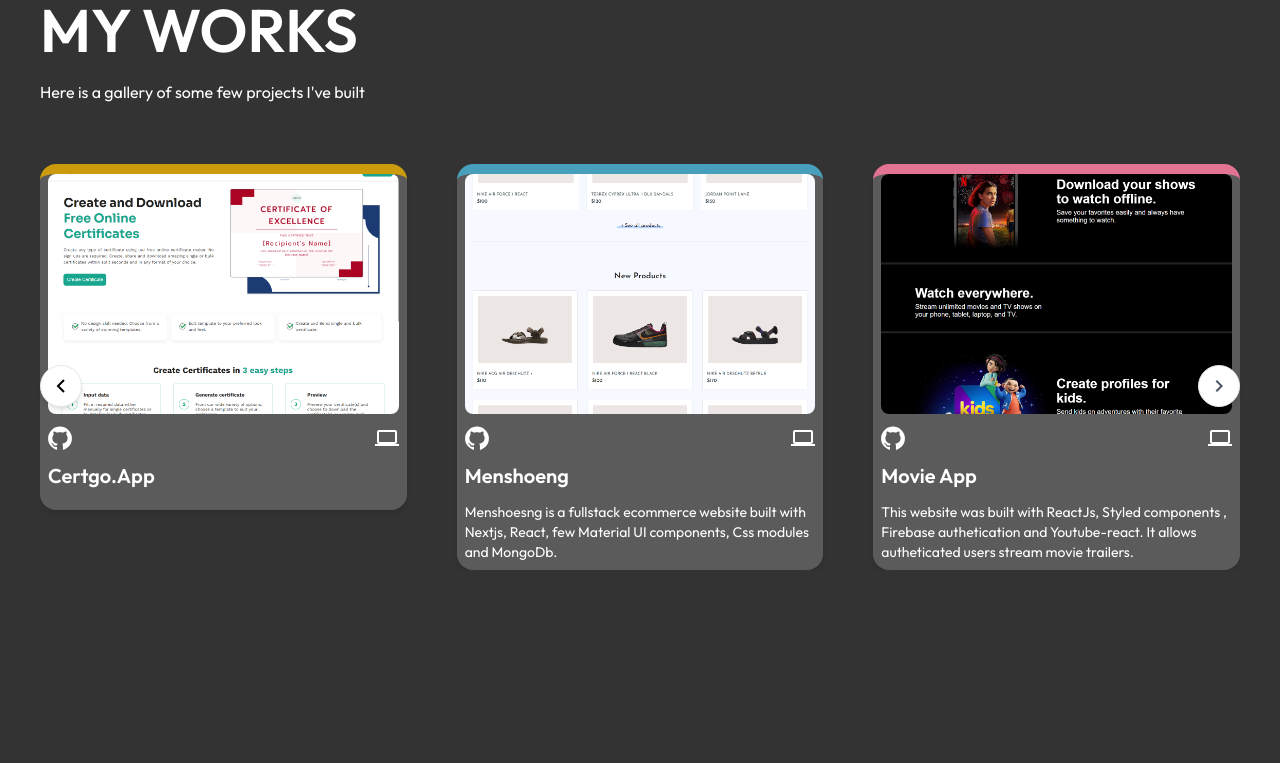
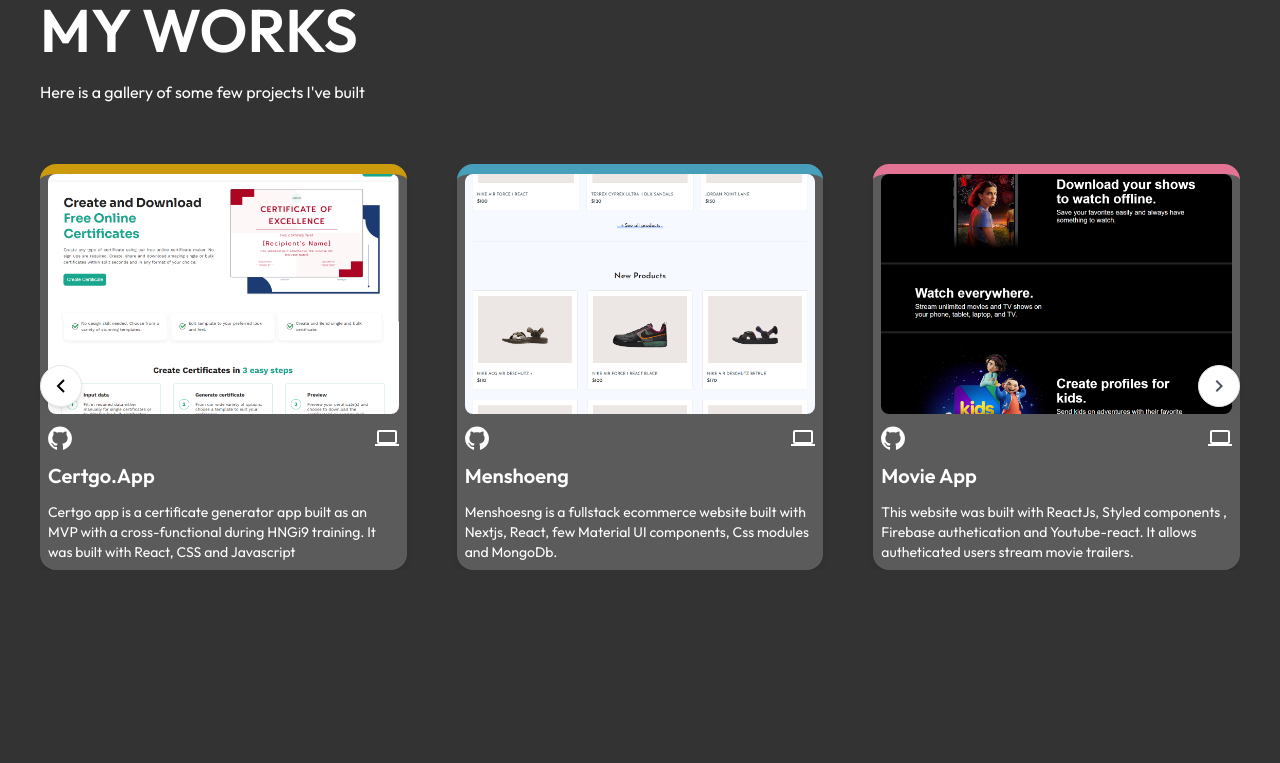
Before and after one commit to Adepejustephen/portfolio, a React (Create React App) app: page / in a window 1280 px wide. Shown: the part 1035-1798 px from the top of the page. Built offline with nearby package versions, Linux system fonts and the light colour scheme; a web font is replaced by a local one.

Commit message:
add certgo description

```diff
--- a/src/data.js
+++ b/src/data.js
@@ -109,7 +109,7 @@
   {
     title: "Certgo.app",
     link: "https://certgo.app/",
-    dsc: "",
+    dsc: "Certgo app is a certificate generator app built as an MVP with a cross-functional during HNGi9 training. It was built with React, CSS and Javascript",
     github: "",
     img: certgo,
     border: "border-t-[#CC9B0D]",
```
